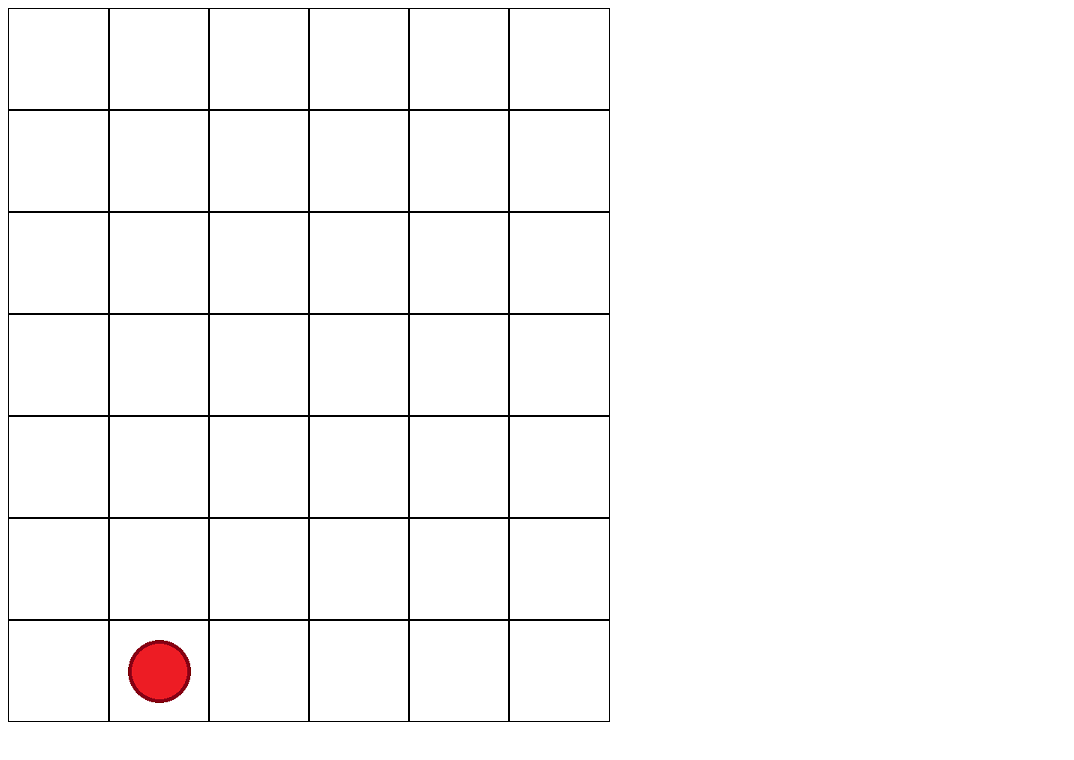
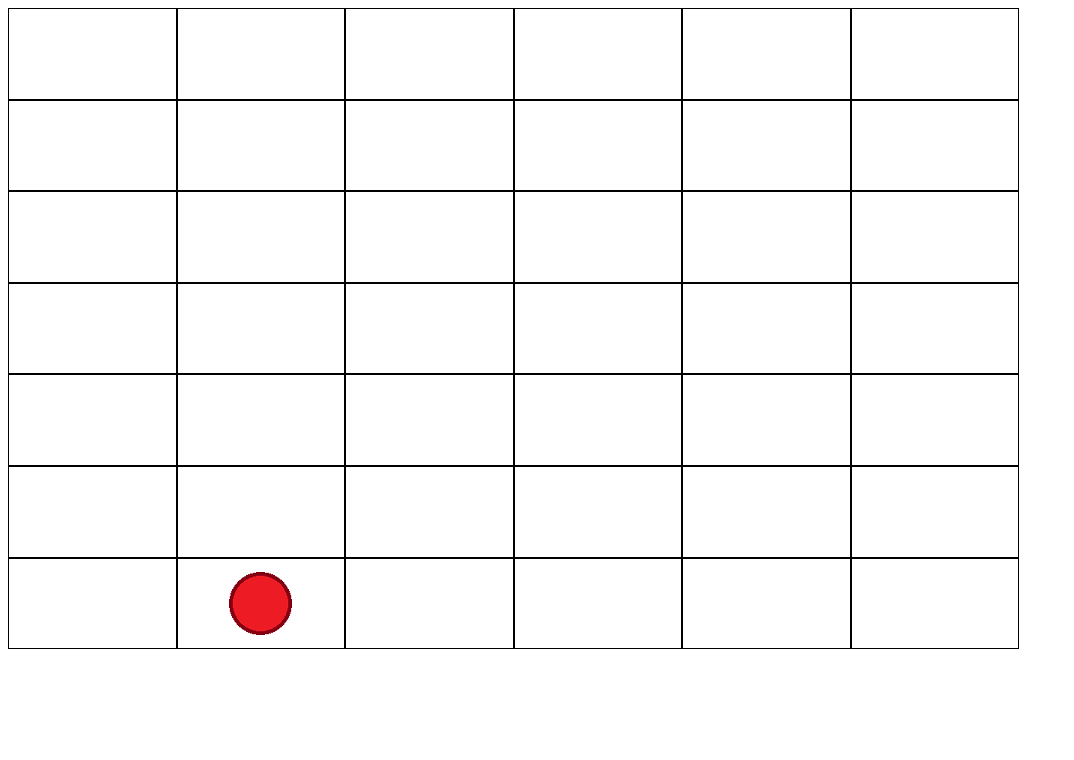
Before and after one commit to VegemiteJ/Connect4, a website: page Js_Client/public/board.html in a window 1280 px wide. Shown: the whole page, without its empty margins (0-1074 px from the left). Drawn offline with Linux system fonts and the light colour scheme.

Commit message:
board size is now relative to window size

```diff
--- a/Js_Client/public/script/plswork.js
+++ b/Js_Client/public/script/plswork.js
@@ -28,6 +28,18 @@ for (var i = 0; i < width; i++) {
 	};
 };
 
+//Dynamically change the size of each slot based on the
+//number of rows and columns
+var columns = document.getElementsByClassName('column');
+for (var i = 0; i < columns.length ; i++) {
+	columns[i].style.width = String(100 / width) + '%';
+};
+var rows = document.getElementsByClassName('row');
+for (var i = 0; i < rows.length ; i++) {
+	rows[i].style.height = String(100 / height) + '%';
+};
+
+
 drawMove(1, 1, 6);
 
 //Adds blue or red token to the board
--- a/Js_Client/public/style.css
+++ b/Js_Client/public/style.css
@@ -1,13 +1,11 @@
 .column {
-	width: 100px;
 	display: inline-block;
 }
 .row {
-	width: 100px;
-	height: 100px;
 	border: 1px solid black;
 }
 
 #boardgame {
-	width: 1000px;
+	width: 80%;
+	height: 80%;
 }
```
